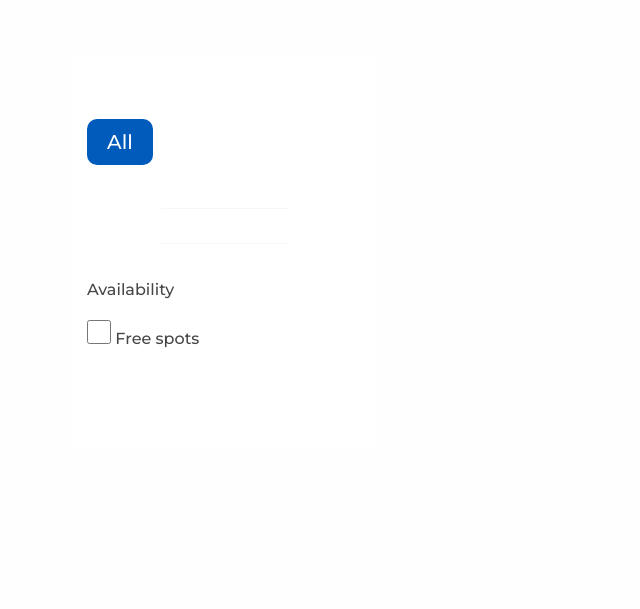
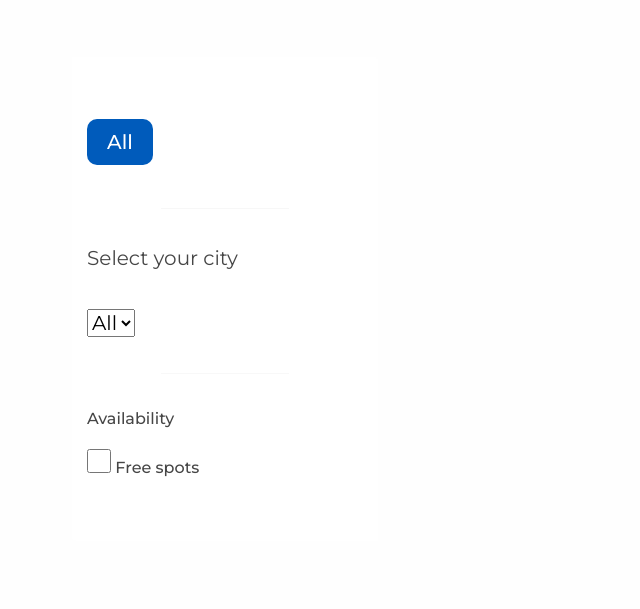
Before and after one commit to IvanBondarenkoIT/unite_together_django_website, a Django app: page /events/ in a window 1280 px wide. Shown: the part 535-1144 px from the top of the page, without its empty margins (0-640 px from the left). Run offline with Django 5.2, Linux system fonts and the light colour scheme; data that the repository does not hold is empty; parts of the project's set-up code (start-up, migrations or seed data) failed here and were passed over; some libraries are stand-ins or nearby versions.

Commit message:
added: City checkbox functional

```diff
--- a/templates/events/events_index.html
+++ b/templates/events/events_index.html
@@ -60,6 +60,29 @@
 {#                        src="{% static 'img/keyboard-arrow-down.svg' %}"#}
 {#                      />#}
 {#                    </div>#}
+
+                  <lable class="select-your-city">Select your city</lable>
+                      <form id="cityForm" method="POST" action="{% url 'events' %}">
+                      {% csrf_token %}
+                          <select id="cities" name="selected-city">
+                            {% if selected_city %}
+                                <option value="{{ selected_city }}">{{ selected_city }}</option>
+                            {% else %}
+                                <option value="All">All</option>
+                            {% endif %}
+
+                              {% for city in cities %}
+                                  {% if city.name == selected_city %}
+                                      <option value="All">All</option>
+                                  {% else %}
+                                      <option value="{{ city }}">{{ city }}</option>
+                                  {% endif %}
+                              {% endfor %}
+                          </select>
+                      </form>
+{#                  <ul id="itemList">#}
+{##}
+{#                  </ul>#}
                     <div class="function-caller1">
                       <img
                         class="dec-line-2-icon"
@@ -89,16 +112,6 @@
 
                         <label for="activeCheckbox">Free spots</label>
                     </form>
-
-                  <ul id="itemList">
-                      <!-- This will be populated with list items dynamically -->
-                  </ul>
-{#                  <ul id="itemList">#}
-{##}
-{#                  </ul>#}
-
-
-
 
 {#                </div>#}
               </div>
@@ -223,7 +236,11 @@
 
     <script src="https://ajax.googleapis.com/ajax/libs/jquery/3.5.1/jquery.min.js"></script>
     <script src="{% static 'js/script.js' %}"></script>
-
+    <script>
+        document.getElementById('cities').addEventListener('change', function() {
+            document.getElementById('cityForm').submit();
+        });
+    </script>
 
 
 {% endblock %}
--- a/web_pages/views.py
+++ b/web_pages/views.py
@@ -2,7 +2,7 @@ from django.core.paginator import Paginator
 from django.shortcuts import render, get_object_or_404, redirect
 from django.http import JsonResponse
 
-from web_pages.models import WebPage, WebContentObject, WebContentSubordinateObject, Events, ObjectsGroup
+from web_pages.models import WebPage, WebContentObject, WebContentSubordinateObject, Events, ObjectsGroup, City
 
 OBJECTS_ON_PAGE = 3
 
@@ -20,10 +20,24 @@ def events(request, group_slug=None):
     if request.method == 'GET':
         # Get the checkbox state from the session, default to False if not set
         is_active = request.session.get('activeCheckbox', False)
+        selected_city = request.session.get('activeCityFilter', None)
+        print(selected_city)
+
     elif request.method == 'POST':
         # Save the checkbox state to the session
         is_active = request.POST.get("free-spots-checkbox") == "on"
         request.session['activeCheckbox'] = is_active
+
+        print(request.session['activeCityFilter'])
+        # Save the selected City state to the session
+        selected_city = request.POST.get("selected-city")
+        request.session['activeCityFilter'] = selected_city
+        print(request.POST.get("selected-city"))
+        print(request.session['activeCityFilter'])
+
+    else:
+        is_active = False
+        selected_city = None
 
     if group_slug:
         group = get_object_or_404(ObjectsGroup, slug=group_slug)
@@ -43,10 +57,14 @@ def events(request, group_slug=None):
 
     objects_count = all_objects.count()
 
+    cities = City.objects.all()
+
     context = {
         "all_objects": page_all_objects,
         "objects_count": objects_count,
         "free_spots": is_active,
+        "cities": cities,
+        "selected_city": selected_city,
     }
 
     return render(request, 'events/events_index.html', context=context)
```
